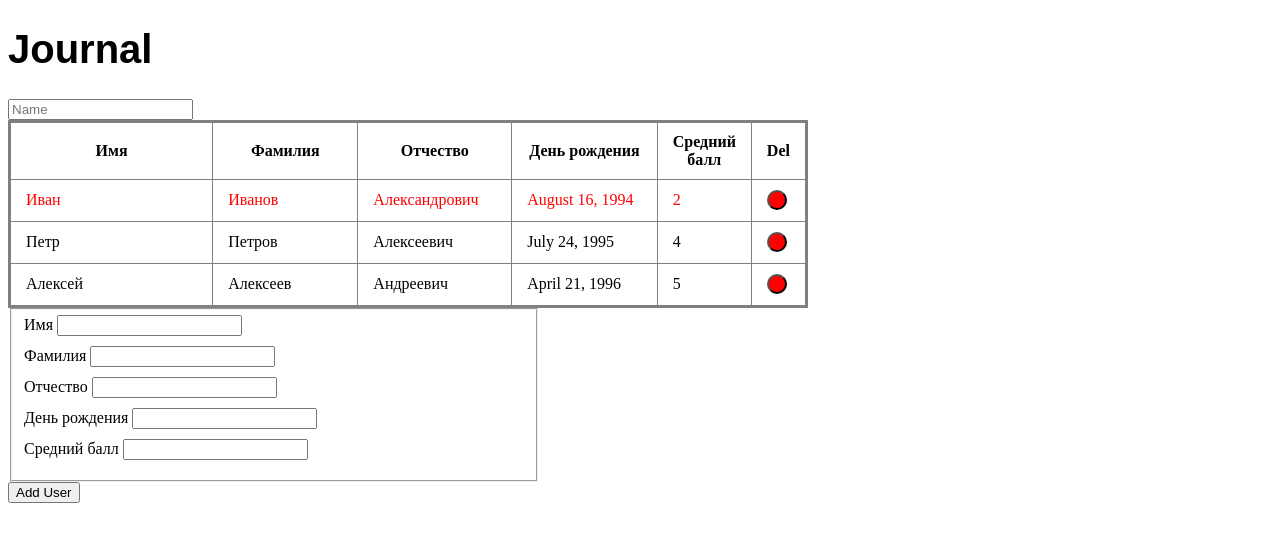
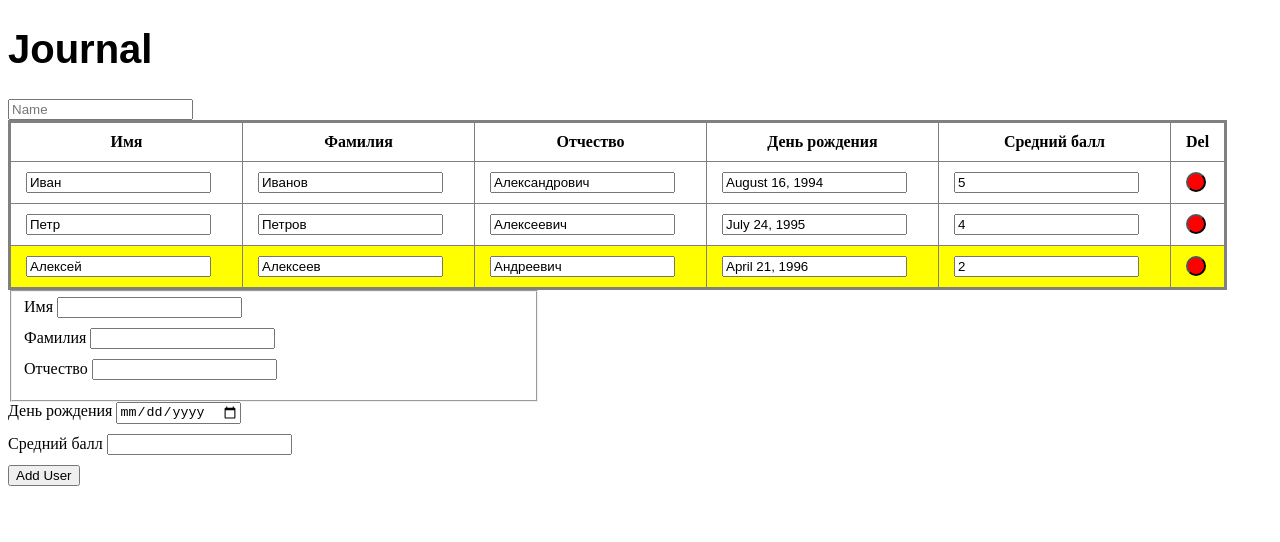
Before and after one commit to vpsmolina/homework, an Angular app: page / in a window 1280 px wide. Shown: the top 542 px of the page. Built offline with nearby package versions, Linux system fonts and the light colour scheme.

Commit message:
Initial commit

```diff
--- a/src/app/users/datatable.ts
+++ b/src/app/users/datatable.ts
@@ -5,12 +5,13 @@ import { User } from "./user";
 @Injectable({providedIn: "root"})
 export class DataTable {
   public users: User[] = [
-    {id: 1, name: "Иван", surname: "Иванов", middlename: "Александрович", birthday: new Date("1994-08-16"), coefficient: 2},
+    {id: 1, name: "Иван", surname: "Иванов", middlename: "Александрович", birthday: new Date("1994-08-16"), coefficient: 5},
     {id: 2, name: "Петр", surname: "Петров", middlename: "Алексеевич", birthday: new Date("1995-07-24"), coefficient: 4},
-    {id: 3, name: "Алексей", surname: "Алексеев", middlename: "Андреевич", birthday: new Date("1996-04-21"), coefficient: 5},
+    {id: 3, name: "Алексей", surname: "Алексеев", middlename: "Андреевич", birthday: new Date("1996-04-21"), coefficient: 2},
   ];
 
   removeUser( id: number): void {
     this.users = this.users.filter(t => t.id !== id);
   }
+
 }
--- a/src/app/users/users.component.html
+++ b/src/app/users/users.component.html
@@ -4,7 +4,7 @@
     <input type="string" placeholder="Name" [(ngModel)]="searchName">
   </label>
 </div>
-<table>
+<!--<table>
   <tr><th>Имя</th><th>Фамилия</th><th>Отчество</th><th>День рождения</th><th>Средний балл</th><th>Del</th></tr>
   <tr *ngFor="let user of dataTable.users | usersFilter:searchName let i = index" [class.filter]="user.coefficient < 3" [class.searchN]="searchName" >
     <td>{{user.name}}</td>
@@ -14,29 +14,42 @@
     <td>{{user.coefficient}}</td>
     <td><button class="rm" (click)="removeUser(user.id)"></button></td>
   </tr>
+</table>-->
+<table>
+  <tr><th>Имя</th><th>Фамилия</th><th>Отчество</th><th>День рождения</th><th>Средний балл</th><th>Del</th></tr>
+  <tr *ngFor="let user of dataTable.users | usersFilter:searchName let i = index" [class.score]="user.coefficient < 3" [class.searchN]="searchName" >
+    <!--<td><input formControlName="{{user.name}}}"></td>-->
+    <td><input [value]="user.name"></td>
+    <td><input [value]="user.surname"></td>
+    <td><input [value]="user.middlename"></td>
+    <td><input [value]="user.birthday | date: 'longDate'"></td>
+    <td><input [value]="user.coefficient"></td>
+    <td><button class="rm" (click)="removeUser(user.id)"></button></td>
+  </tr>
 </table>
-<!--<input [formControl]="nameControl">-->
 
-<fieldset [formGroup]="fullnameControl">
-  <label> Имя
-    <input formControlName="name">
+<form [formGroup]="fullnameControl" (submit)="onSubmit()">
+  <fieldset formGroupName="fullname">
+    <label> Имя
+    <input formControlName="name" type="string">
     <div class="alert"></div>
-  </label> Фамилия
-  <label>
-    <input formControlName="surname">
+    </label>
+    <label> Фамилия
+    <input formControlName="surname" type="string">
     <div class="alert"></div>
-  </label>
-  <label> Отчество
-    <input formControlName="middlename">
+    </label>
+    <label> Отчество
+    <input formControlName="middlename" type="string">
     <div class="alert"></div>
-  </label>
+    </label>
+  </fieldset>
   <label> День рождения
-    <input formControlName="birthday">
+    <input formControlName="birthday" type="date">
     <div class="alert"></div>
   </label>
   <label> Средний балл
-    <input formControlName="coefficient">
+    <input formControlName="coefficient" type="number">
     <div class="alert"></div>
   </label>
-</fieldset>
-<button>Add User</button>
+  <button type="submit">Add User</button>
+</form>
--- a/src/app/users/users.component.less
+++ b/src/app/users/users.component.less
@@ -10,7 +10,7 @@ th {width: 20%;}
 td:first-child {width: 30%;}
 th, td {padding: 10px 15px;}
 
-.filter {color: red}
+.score {  background: yellow;}
 
 .rm {
   border-radius: 50%;
@@ -32,3 +32,6 @@ fieldset {width: 500px;}
 
 .alert {
   padding: 5px;}
+input.ng-touched.ng-invalid{
+  border-color: red;
+}
--- a/src/app/users/users.component.ts
+++ b/src/app/users/users.component.ts
@@ -12,27 +12,54 @@ import { User } from "./user";
 })
 export class UsersComponent implements OnInit {
   private searchName: string = "";
-  nameControl: FormControl;
   fullnameControl: FormGroup;
+  fullname: FormGroup;
   constructor(private dataTable: DataTable) {
   }
   ngOnInit(): void {
-    this.nameControl = new FormControl("Vera");
-    this.nameControl.statusChanges.subscribe((status) => {
-      console.log(this.nameControl.errors);
-      console.log(status);
-    });
+    this.initForm();
+  }
+  initForm(): void {
     this.fullnameControl = new FormGroup({
-      name: new FormControl(),
-      surname: new FormControl(),
-      middlename: new FormControl(),
-      birthday: new FormControl(),
-      coefficient: new FormControl()
+      fullname: new FormGroup({
+        name: new FormControl("", [Validators.required]),
+        surname: new FormControl("", [Validators.required]),
+        middlename: new FormControl("", [Validators.required]),
+      }/*, {validators: nameValidator}*/),
+      birthday: new FormControl("", [Validators.required, dateValidator]),
+      coefficient: new FormControl("", [Validators.required]),
     });
   }
-
-
+  onSubmit(): void {
+    const controls = this.fullnameControl.controls;
+    if (this.fullnameControl.invalid) {
+      Object.keys(controls)
+        .forEach(controlName => controls[controlName].markAsTouched());
+      return;
+    }
+    console.log(this.fullnameControl.get("fullname.name").value);
+    this.dataTable.users.push(this.fullnameControl.value);
+  }
   removeUser(id: number): void {
     this.dataTable.removeUser(id);
   }
 }
+// tslint:disable-next-line:typedef
+function dateValidator (formControl: FormControl) {
+  const nday = new Date;
+  const bday = formControl.value.split("-")[0];
+  if ( bday > (nday.getFullYear() - 10) ) {
+    return {dateValidator: {message: "Not found"}};
+  }
+  return null;
+}
+// tslint:disable-next-line:typedef
+function nameValidator(control: FormGroup) {
+  const firstname = control.get("name").value;
+  const lastname = control.get("surname").value;
+  const middlename = control.get("middlename").value;
+  if (firstname.length > 3) {
+    return {nameValidator: {message: "Not found"}};
+  }
+  return null;
+}
```
